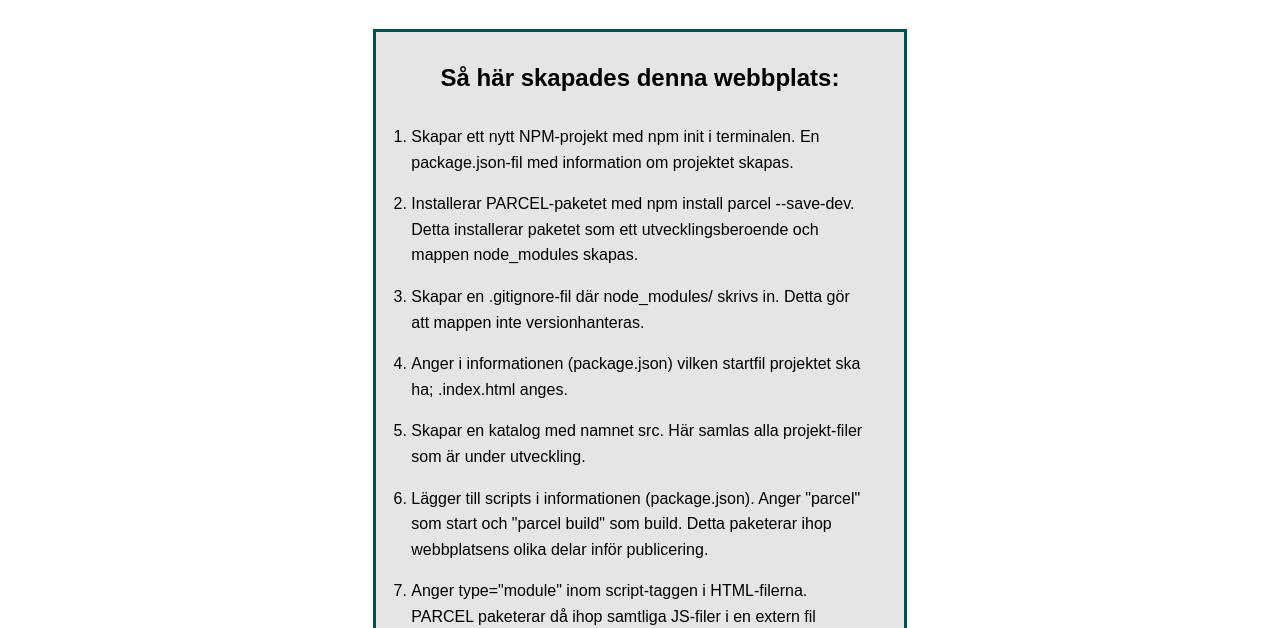
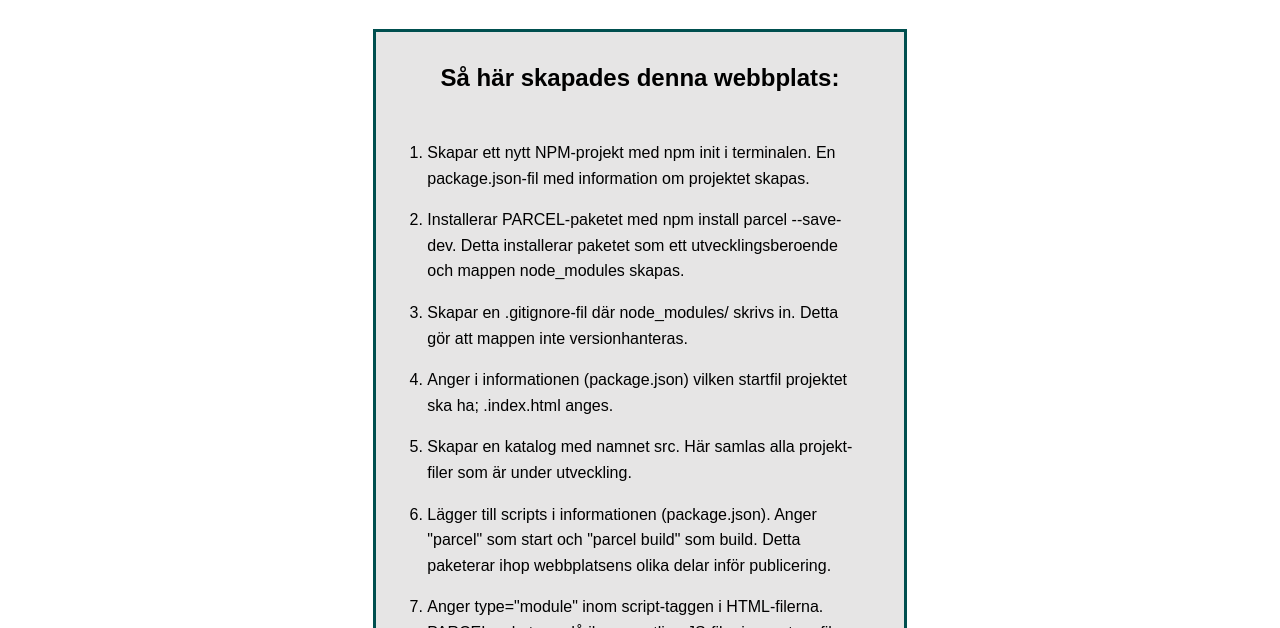
Before and after one commit to Luxusseife/front-end-1-auto-and-publ, a website built with Parcel: page src/process.html in a window 1280 px wide. Shown: the part 172-800 px from the top of the page. Built offline with nearby package versions, Linux system fonts and the light colour scheme.

Commit message:
Ändrat en liten miss i main.css för listan i process.html

```diff
--- a/src/CSS/main.css
+++ b/src/CSS/main.css
@@ -293,7 +293,7 @@ nav a:hover {
 .flex-container-process ol {
     text-align: left;
     line-height: 1.6;
-    padding: 1rem;
+    padding: 2rem;
     max-width: 55ch;
 }
 
```
